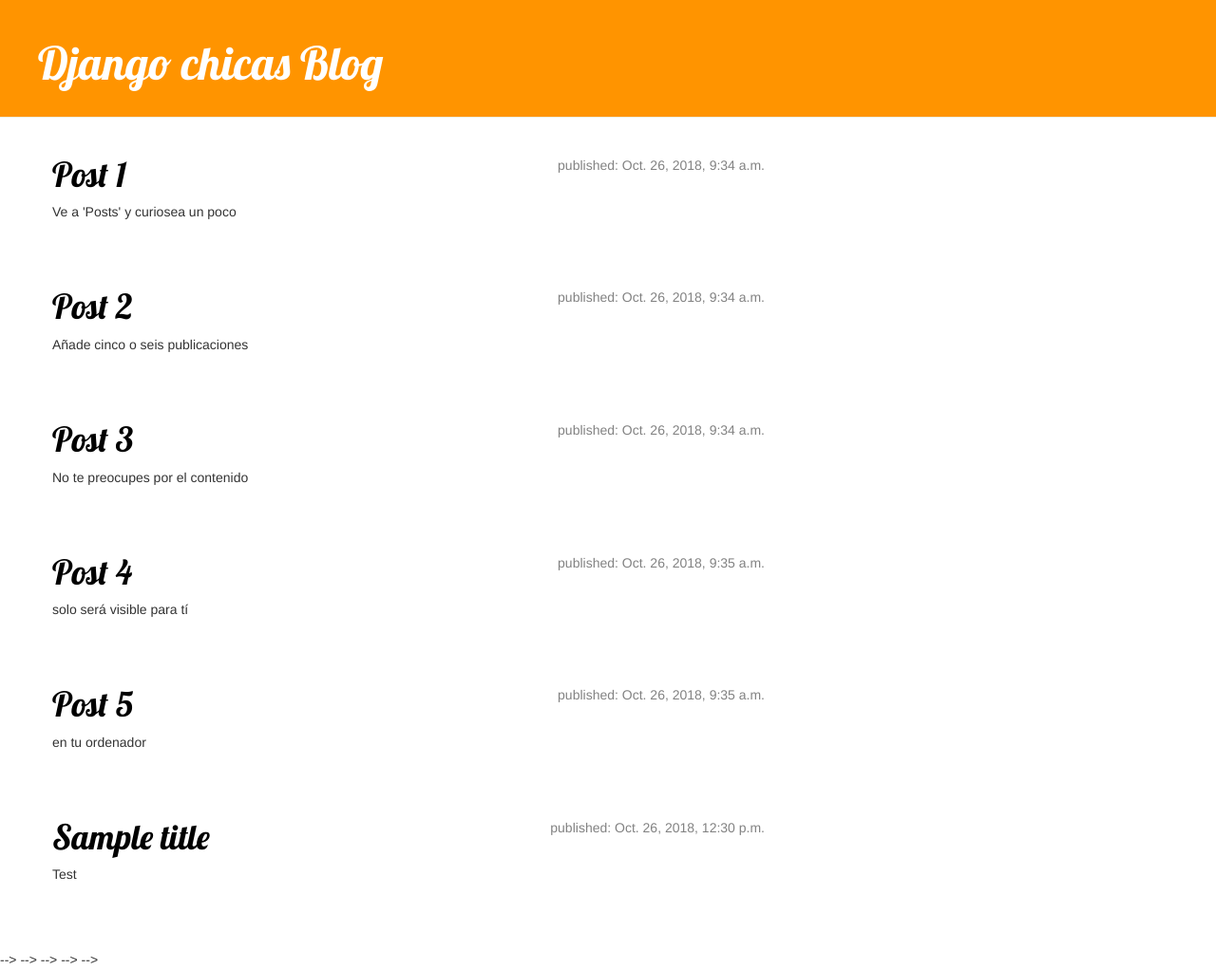
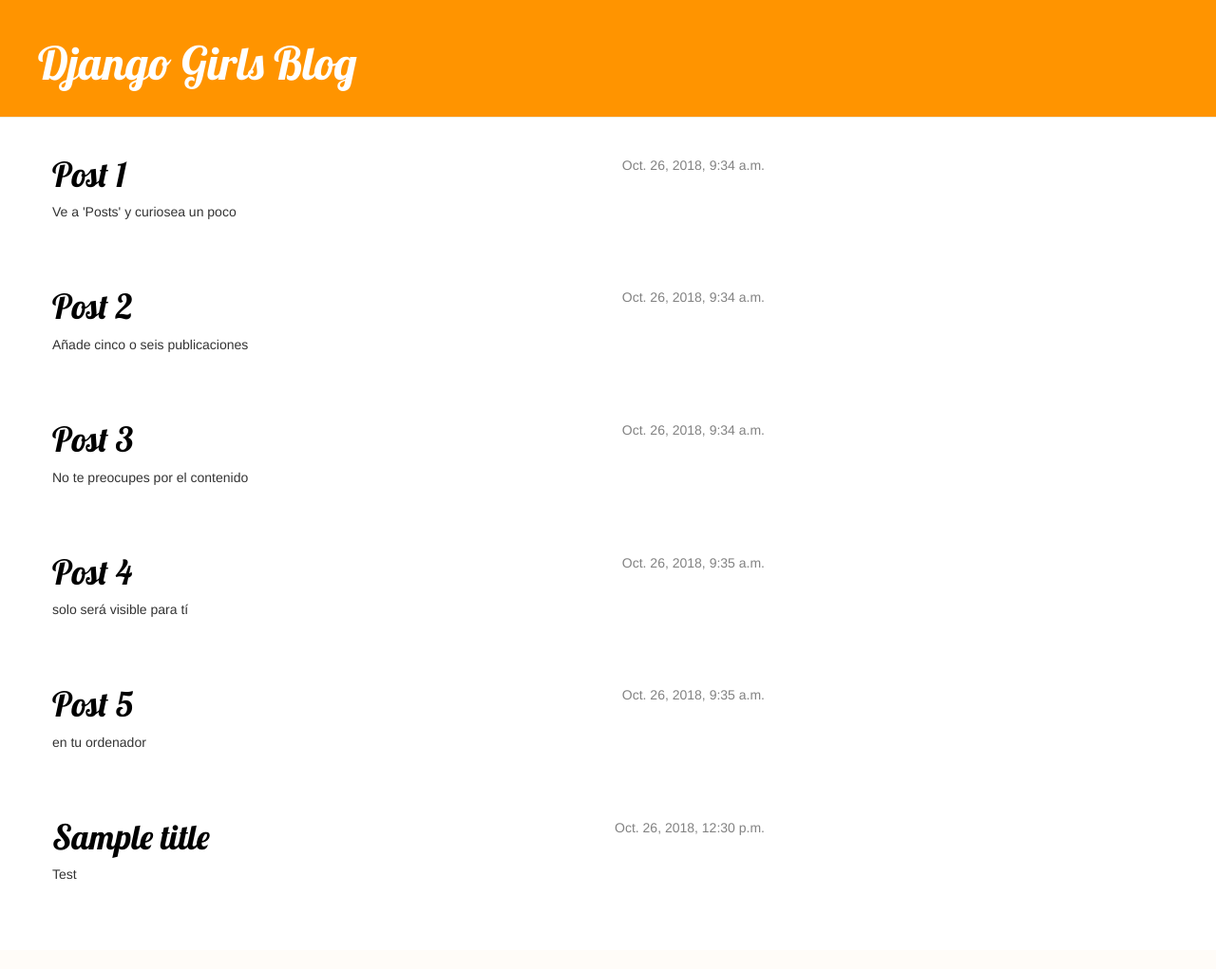
Before and after one commit to alu0100891843/djangogirls, a Django app: page / in a window 1280 px wide. Shown: the whole page at 95% size. After the commit the page ends 927 px from the top, so only its background shows below. Run offline with Django 3.2, Linux system fonts and the light colour scheme; data comes from the database, SQL or seed files in the repository; some libraries are stand-ins or nearby versions.

Commit message:
Template extending

```diff
--- /dev/null
+++ b/blog/templates/blog/base.html
@@ -0,0 +1,33 @@
+<!--
+    Este archivo es una plantilla base de cómo
+va a ser nuestra página web, en cuanto a estilos
+y aspectos generales.
+    El resto de archivos .html serán simplemente
+bloques que rellenarán la plantilla "incompleta"
+para mostrar realmente cómo se vería la página
+ -->
+
+{% load static %}
+<html>
+    <head>
+        <title>Django Girls blog</title>
+        <link rel="stylesheet" href="//maxcdn.bootstrapcdn.com/bootstrap/3.2.0/css/bootstrap.min.css">
+        <link rel="stylesheet" href="//maxcdn.bootstrapcdn.com/bootstrap/3.2.0/css/bootstrap-theme.min.css">
+        <link href='//fonts.googleapis.com/css?family=Lobster&subset=latin,latin-ext' rel='stylesheet' type='text/css'>
+        <link rel="stylesheet" href="{% static 'css/blog.css' %}">
+    </head>
+    <body>
+        <div class="page-header">
+            <h1><a href="/">Django Girls Blog</a></h1>
+        </div>
+
+        <div class="content container">
+            <div class="row">
+                <div class="col-md-8">
+                    {% block content %}
+                    {% endblock %}
+                </div>
+            </div>
+        </div>
+    </body>
+</html>
--- a/blog/templates/blog/post_list.html
+++ b/blog/templates/blog/post_list.html
@@ -1,39 +1,19 @@
-{% load static %}
-<html>
-    <head>
-        <link href="//fonts.googleapis.com/css?family=Lobster&subset=latin,latin-ext" rel="stylesheet" type="text/css">
-        <link rel="stylesheet" href="//maxcdn.bootstrapcdn.com/bootstrap/3.2.0/css/bootstrap.min.css">
-        <link rel="stylesheet" href="//maxcdn.bootstrapcdn.com/bootstrap/3.2.0/css/bootstrap-theme.min.css">
-        <link rel="stylesheet" href="{% static 'css/blog.css' %}">
-        <title>Django Girls blog</title>
-    </head>
-    <body>
-        <!-- <div>
-            <h1><a href="/">Django Girls Blog</a></h1>
-        </div>
-        <div>{{ posts }}</div>  -->
-        <!-- ###Muestra todo el QuerySet sin salida formateada### -->
-        <!-- <div>{% for post in posts %} {{ post }}{% endfor %}</div>
-        ###Muestra todo el QuerySet elemento a elemento### -->
+{% extends 'blog/base.html' %}
+<!-- Con esto digo que plantilla será la que se rellene con este bloque -->
+{% block content %}
 
-        <div class="page-header">
-            <h1><a href = "/" > Django chicas Blog </a></h1>
-        </div>
-        <div class="content container">
-            <div class="row">
-                <div class="col-md-8">
     {% for post in posts %}
         <div class="post">
             <div class="date">
-                                <p>published: {{ post.published_date }}</p>
+                {{ post.published_date }}
             </div>
             <h1><a href="">{{ post.title }}</a></h1>
             <p>{{ post.text|linebreaksbr }}</p>
         </div>
     {% endfor %}
-                </div>
-            </div>
-        </div>
+
+{% endblock %}
+
 <!-- {% for post in posts %}  -->
         <!-- ###Para cada elemento de la lista de post-->
         <!-- <div class="post"> -->
@@ -43,8 +23,4 @@
             <p>{{ post.text|linebreaksbr }} </p> -->
             <!-- ###linebreaksbr analiza si en el texto hay saltos de línea
             para incluirlos en la visualización de la página -->
-        </div>
-        {% endfor %}
-
-    </body>
-</html>
+<!-- {% endfor %} -->
```
Lines whose indentation alone changed are shown as unchanged.
